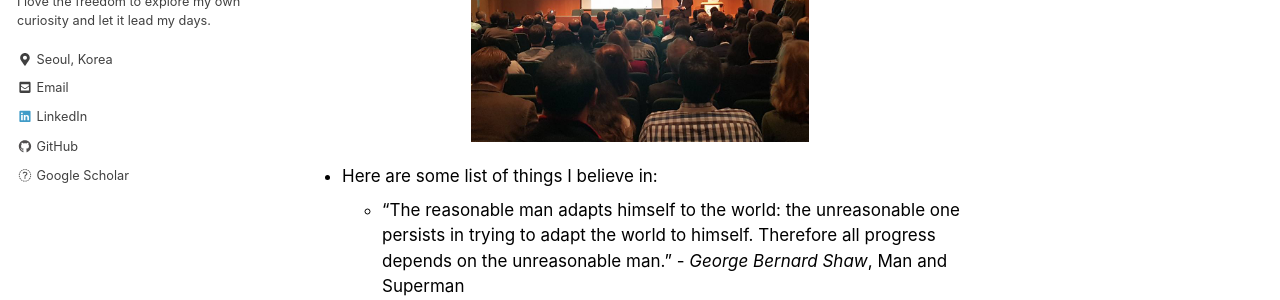
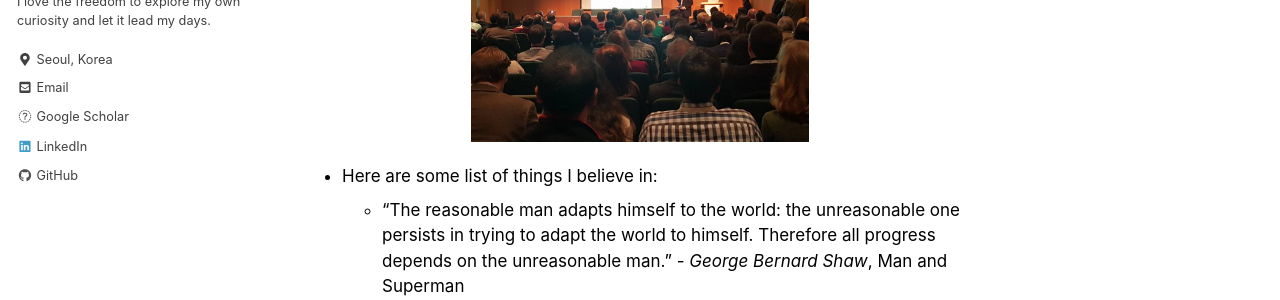
Before and after one commit to jonghkim/jonghkim.github.io, a Jekyll site: the page built from index.md, in a window 1280 px wide. Shown: the part 271-571 px from the top of the page. Built offline with Jekyll 4.4.1, drawn with Linux system fonts in a browser that asks for light colours; nearby versions of some CDN libraries.

Commit message:
add google scholar

```diff
--- a/_includes/author-profile.html
+++ b/_includes/author-profile.html
@@ -93,6 +93,14 @@
         <li>
           <a href="https://plus.google.com/{{ author.google_plus }}" itemprop="sameAs">
             <i class="fab fa-fw fa-google-plus-square" aria-hidden="true"></i> Google+
+          </a>
+        </li>
+      {% endif %}
+
+      {% if author.google_scholar %}
+        <li>
+          <a href="https://scholar.google.co.kr/citations?user={{ author.google_scholar }}" itemprop="sameAs">
+            <i class="fab fa-fw fa-google_plus" aria-hidden="true"></i> Google Scholar
           </a>
         </li>
       {% endif %}
@@ -257,14 +265,6 @@
         </li>
       {% endif %}
 
-      {% if author.google_scholar %}
-        <li>
-          <a href="https://scholar.google.co.kr/citations?user={{ author.google_scholar }}" itemprop="sameAs">
-            <i class="fab fa-fw fa-google_plus" aria-hidden="true"></i> Google Scholar
-          </a>
-        </li>
-      {% endif %}
-
       {% include author-profile-custom-links.html %}
     </ul>
   </div>
```
